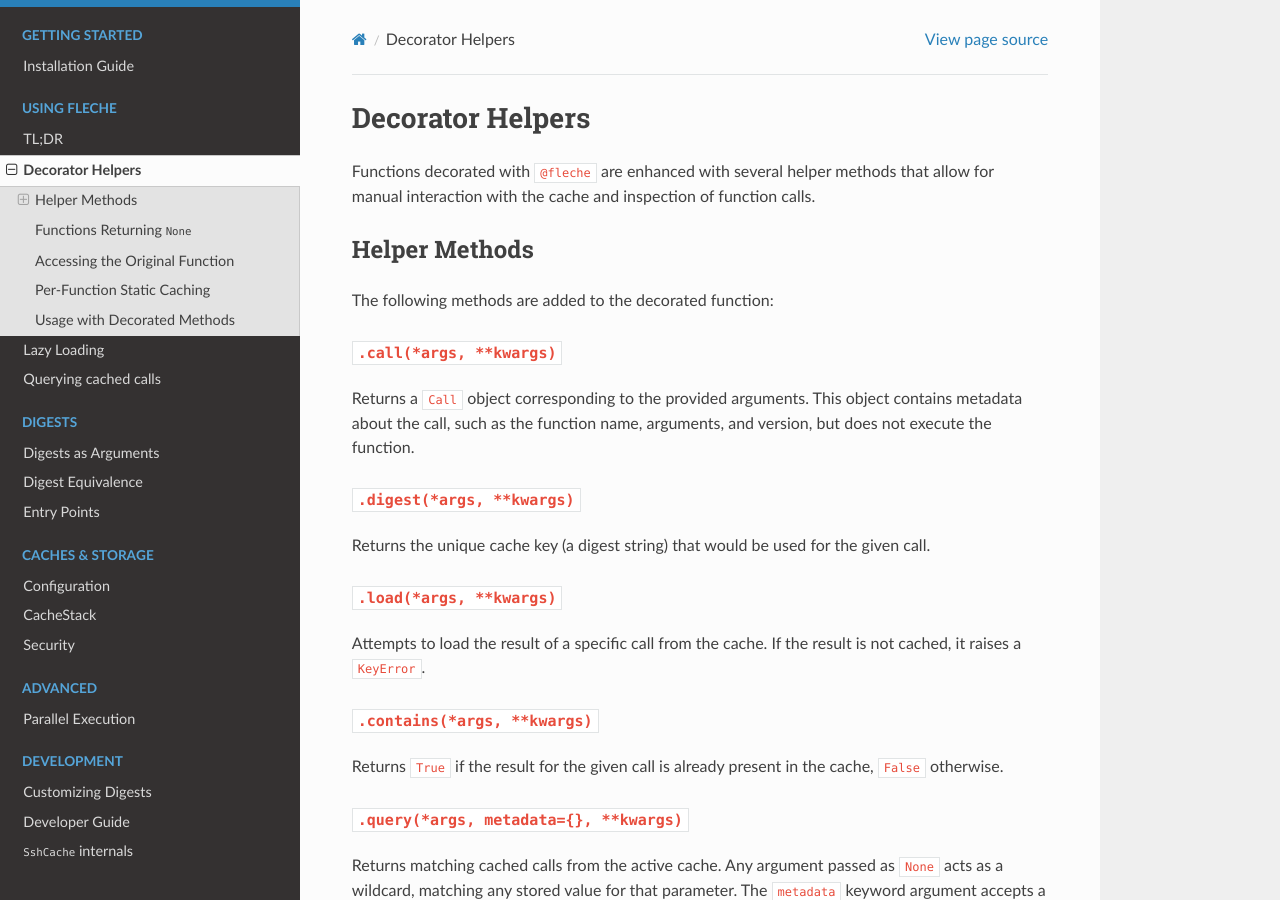
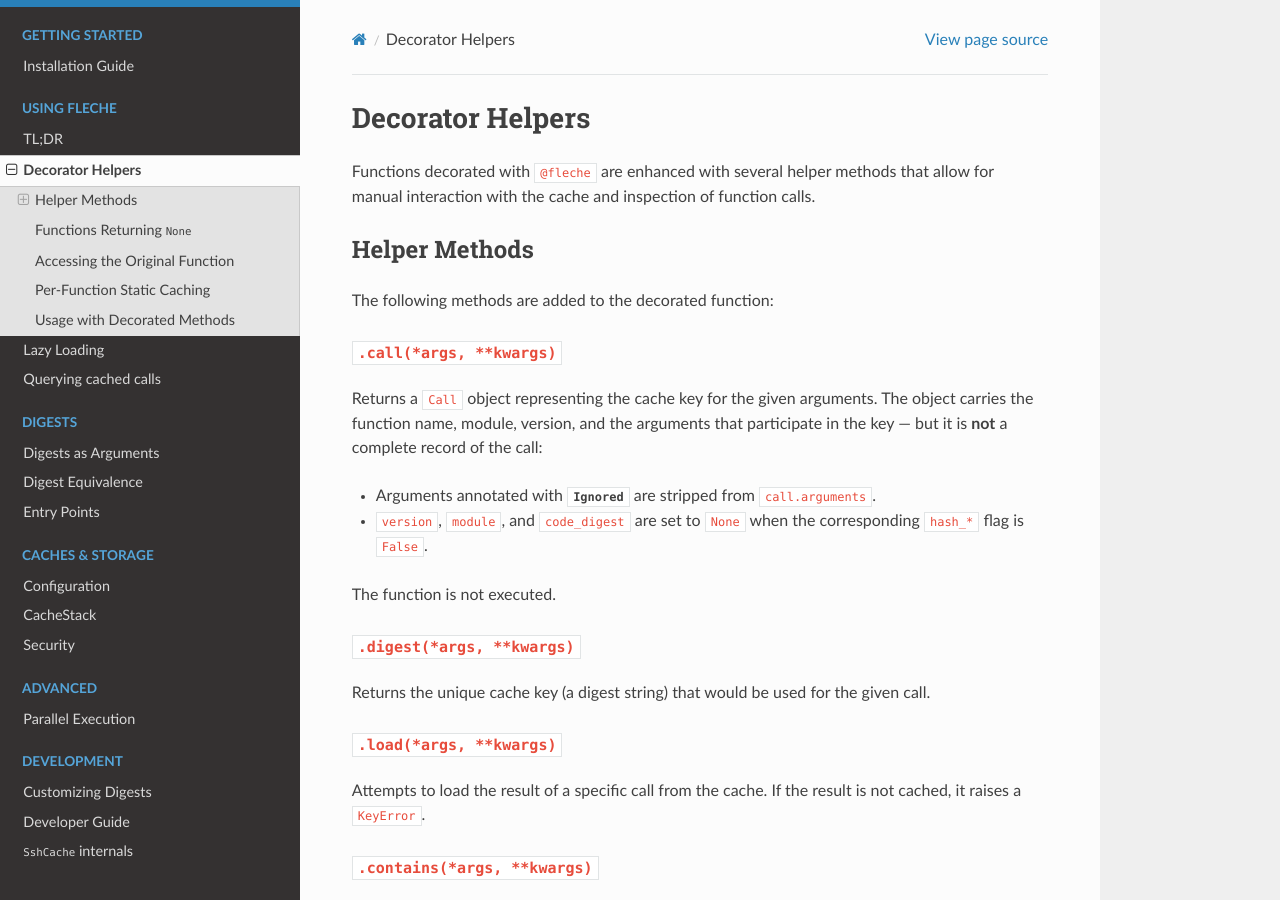
Before and after one commit to pmrv/fleche, a Sphinx documentation site: the page built from docs/usage/helpers.rst, in a window 1280 px wide and 900 px high. Built offline with Sphinx 7.4.7 and the Read the Docs theme 3.1.0, drawn with Linux system fonts in a browser that asks for light colours; pages that are not in the unit, such as notebooks, are missing from menus; some of the changed text lies outside the part shown.

Commit message:
docs(helpers): fix two wrong claims in .call() and .bind() (#771)
## Summary

Two factual errors found by cross-referencing `docs/usage/helpers.rst`
against `src/fleche/wrapper.py` and `src/fleche/state.py`:

1. **`.call()` implies completeness** — the doc said it "contains
metadata about the call, such as the function name, arguments, and
version." In reality, `make_get_call` (in `wrapper.py`) strips
`Ignored`-annotated arguments from `call.arguments` and sets `version`,
`module`, and `code_digest` to `None` when the corresponding `hash_*`
flag is `False`. A user who calls `my_func.call(a, ignored_param)`
expecting `ignored_param` in the result won't find it. Replaced with an
accurate description of what the returned `Call` object holds and what
may be absent.

2. **`.bind()` pre-applied example defeats its own purpose** —
`bound_partial()` was called _inside_ the same `with cache("memory"):`
block where it was created. The entire point of pre-applied `.bind()` is
that the frozen callable can be called _outside_ the context (e.g. in a
worker process). The example now calls `bound_partial()` after the
`with` block exits, demonstrating that the frozen cache context travels
with the callable.

---
_Generated by [Claude
Code](https://claude.ai/code/session_01Gmvhzu4udySWtYVSoNuD2P)_

Co-authored-by: Claude <noreply@anthropic.com>

```diff
--- a/docs/usage/helpers.rst
+++ b/docs/usage/helpers.rst
@@ -11,7 +11,16 @@ The following methods are added to the decorated function:
 ``.call(*args, **kwargs)``
 ~~~~~~~~~~~~~~~~~~~~~~~~~~
 
-Returns a ``Call`` object corresponding to the provided arguments. This object contains metadata about the call, such as the function name, arguments, and version, but does not execute the function.
+Returns a ``Call`` object representing the cache key for the given arguments.
+The object carries the function name, module, version, and the arguments that
+participate in the key — but it is **not** a complete record of the call:
+
+- Arguments annotated with :class:`~fleche.call.Ignored` are stripped from
+  ``call.arguments``.
+- ``version``, ``module``, and ``code_digest`` are set to ``None`` when the
+  corresponding ``hash_*`` flag is ``False``.
+
+The function is not executed.
 
 ``.digest(*args, **kwargs)``
 ~~~~~~~~~~~~~~~~~~~~~~~~~~~~
@@ -75,11 +84,13 @@ Optionally pre-applies ``*args`` and ``**kwargs`` via :func:`functools.partial`.
    >>> result = bound(1, 2)
    >>> assert result == 3
 
-   >>> # Pre-apply arguments
+   >>> # Pre-apply arguments — bind inside the context, call outside it
    >>> with cache("memory"):
    ...     bound_partial = add.bind(1, 2)
-   ...     result = bound_partial()   # equivalent to add(1, 2) in the frozen context
-   ...     assert result == 3
+   ...
+   >>> # bound_partial carries the "memory" cache even though the context has exited
+   >>> result = bound_partial()   # equivalent to add(1, 2) in the frozen context
+   >>> assert result == 3
 
 See :class:`~fleche.state.BoundWrapper` for the full API, including pickling support.
 
```
